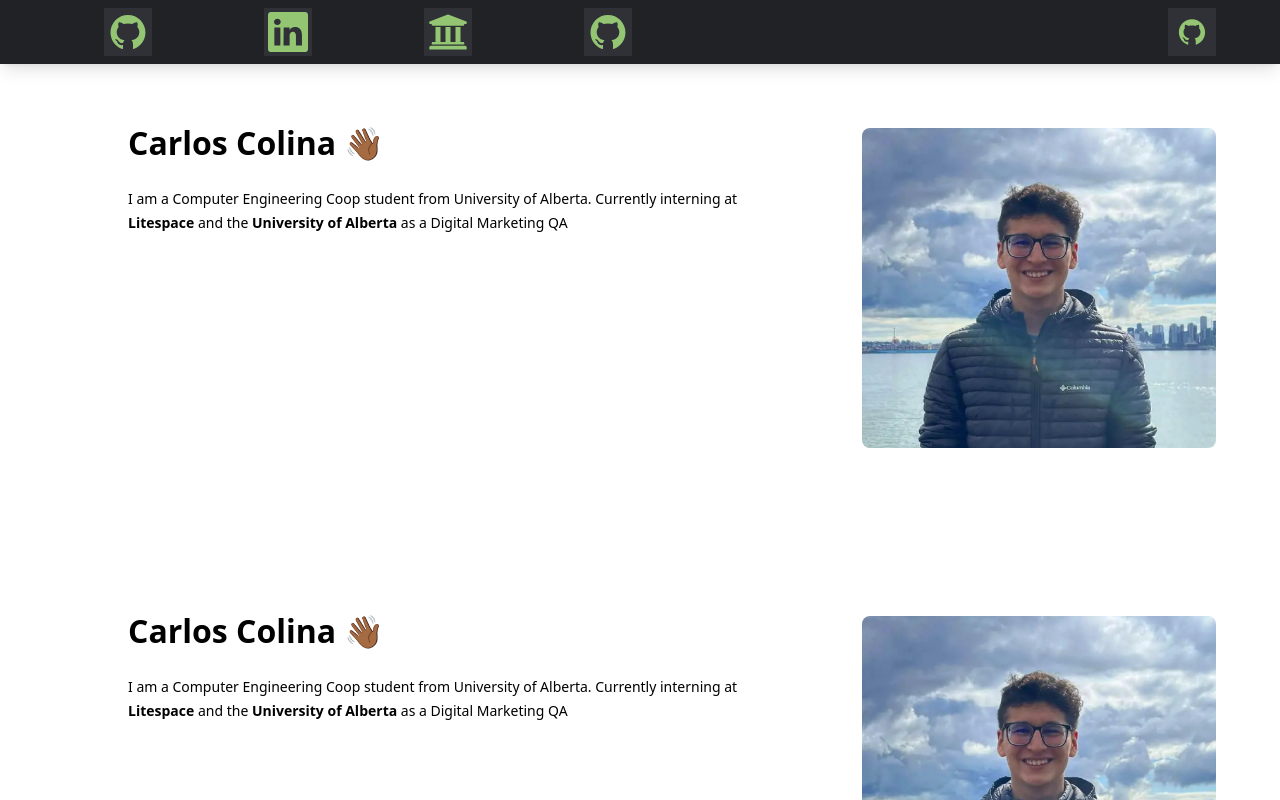
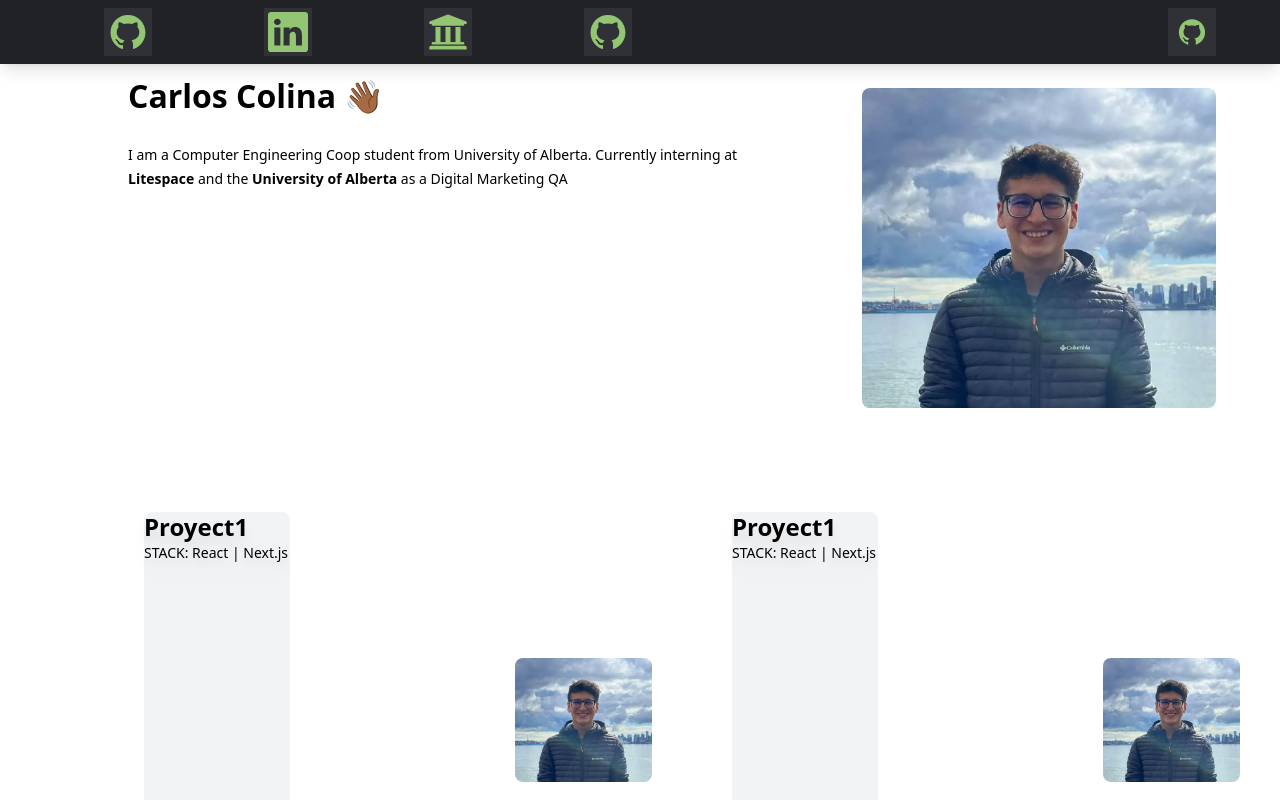
Before and after one commit to Ccolina03/CarlitosWeb, a React (Create React App) app: page / in a window 1280 px wide. Shown: the top 800 px of the page. Built offline with nearby package versions, Linux system fonts and the light colour scheme.

Commit message:
Project section implementation + reusable components

```diff
--- /dev/null
+++ b/src/components/Card.tsx
@@ -0,0 +1,17 @@
+import React from 'react';
+import Heading from './Heading';
+
+const Card = () => {
+    return (
+        <div className="grid sm:grid-cols-1  md:grid-cols-2 px-10 gap-10 gap-y-16 pb-24">
+            <div className='flex flex-col group cursor-pointer bg-gray-100 rounded-lg'>
+                <div className="relative w-full h-80 drop-shadow-xl group-hover:scale-105 transition-transform duration-200-ease-out">
+                <Heading className='w-full' size="h3">Proyect1</Heading>
+                <Heading className='w-full' size="h5">STACK: React | Next.js</Heading>
+                </div>
+            </div>
+        </div>
+    )
+}
+
+export default Card;
--- /dev/null
+++ b/src/components/Carlos.tsx
@@ -0,0 +1,33 @@
+import React,{FC} from 'react'
+import Carlitos from '../gallery/Screenshot_20230125_115845.png'
+
+export interface CarlosProps {
+    noShowSm?: boolean;
+}
+
+const getCarlos = (noShowSm: Pick<CarlosProps, 'noShowSm' >['noShowSm']):string => {
+    switch (noShowSm) {
+        case true:
+            return 'flex-shrink-0 w-50 h-80 items-center m-16 xs:mt-6'
+        case false:
+            return 'lg:flex-shrink'
+        default:
+            return 'flex-shrink-0 w-50 h-80 items-center m-16 xs:mt-6'
+    }
+
+}
+
+
+const Carlos: FC<CarlosProps> = (
+    {
+        noShowSm,
+    }
+) => {
+    return (
+        <div className={`flex justify-center ${getCarlos(noShowSm)}`}>
+            <img className="object-contain rounded-lg w-auto h-full" src={Carlitos} alt="Carlos Picture"></img>
+        </div>
+    )
+}
+
+export default Carlos;
--- a/src/components/Introduction.tsx
+++ b/src/components/Introduction.tsx
@@ -5,24 +5,21 @@ import Button from './Button';
 import githubIcon from '../gallery/github-3d 2.png'
 import deskIcon from '../gallery/desk 2.png'
 import reactIcon from '../gallery/react-3d 1.png'
-import Carlos from '../gallery/Screenshot_20230125_115845.png'
-
+import Carlos from './Carlos'
 
 const Introduction = () => {
     return (
         <div className='flex flex-col lg:flex-row md:flex-row'>
-        <div className="flex-col space-y-5 ml-16 mt-16" >
-                <Heading className = 'w-30 animate-bounce text-white lg:' size='h1'>
+        <div className="flex flex-col space-y-5 ml-16 mt-5" >
+                <Heading className = 'animate-bounce' size='h1'>
                     Carlos Colina <span>👋🏾</span>
                 </Heading>
-            <div >
-                <Heading className='' size='h5'>I am a Computer Engineering Coop student from University of Alberta.
+            <div className='flex' >
+                <Heading className='w-full' size='h5'>I am a Computer Engineering Coop student from University of Alberta.
                 Currently interning at <strong>Litespace</strong> and the <strong>University of Alberta</strong> as a Digital Marketing QA</Heading>
             </div>
         </div>
-        <div className='flex justify-center flex-shrink-0 items-center m-16 w-50 h-80'>
-            <img className="object-contain rounded-lg w-auto h-full" src={Carlos} alt="Carlos Picture"></img>
-        </div>
+            <Carlos noShowSm={true}/>
         </div>
 
     )
--- /dev/null
+++ b/src/components/ProjectItem.tsx
@@ -0,0 +1,18 @@
+import React from 'react';
+import Card from './Card';
+import Carlos from './Carlos';
+
+const ProjectItem = () => {
+    return (
+    <div className='flex flex-row w-full'>
+        <div className='flex flex-row flex-3/4 w-full xs:flex-col sm:flex-col'>
+            <Card/>
+        </div>
+        <div className='flex flex-1/4 justify-center items-center'>
+            <Carlos noShowSm ={false}/>
+        </div>
+    </div>
+    )
+}
+
+export default ProjectItem;
--- /dev/null
+++ b/src/components/Projects.tsx
@@ -0,0 +1,15 @@
+import ProjectItem from './ProjectItem'
+
+const Projects = () => {
+    return (
+        < div className="grid sm:grid-cols-1  md:grid-cols-2 px-10 gap-10 gap-y-16 pb-24">
+
+            <ProjectItem/>
+            <ProjectItem/>
+            <ProjectItem/>
+
+        </div>
+    )
+}
+
+export default Projects;
--- a/src/index.css
+++ b/src/index.css
@@ -1,7 +1,6 @@
-@import 'tailwindcss/base';
-@import 'tailwindcss/components';
-@import 'tailwindcss/utilities';
-
+@tailwind base;
+@tailwind components;
+@tailwind utilities;
 
 @layer components {
 
--- a/src/pages/HomePage.tsx
+++ b/src/pages/HomePage.tsx
@@ -1,9 +1,10 @@
 import Introduction from "../components/Introduction";
+import Projects from "../components/Projects";
 const HomePage = () => {
     return (
         <div className='flex flex-col w-full space-y-10'>
             <Introduction/>
-            <Introduction/>
+            <Projects/>
         </div>
     )
 }
```
